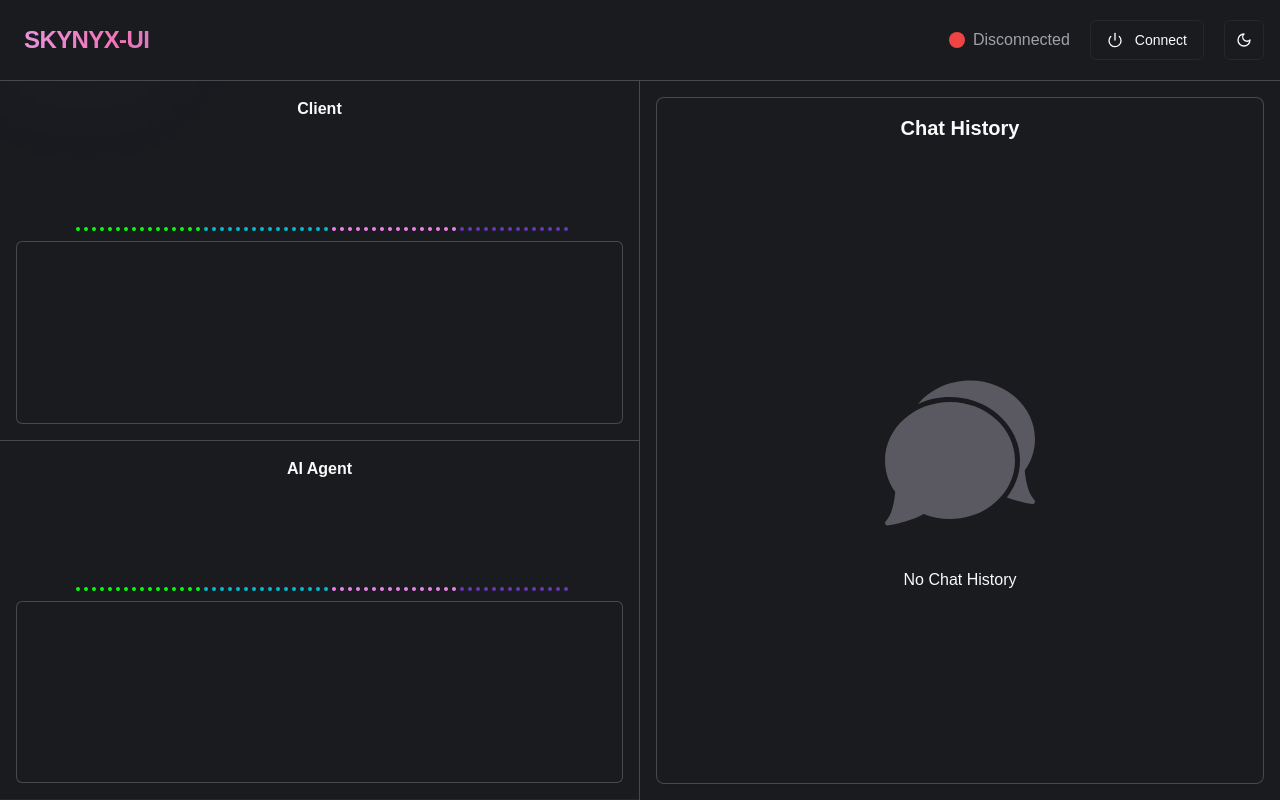
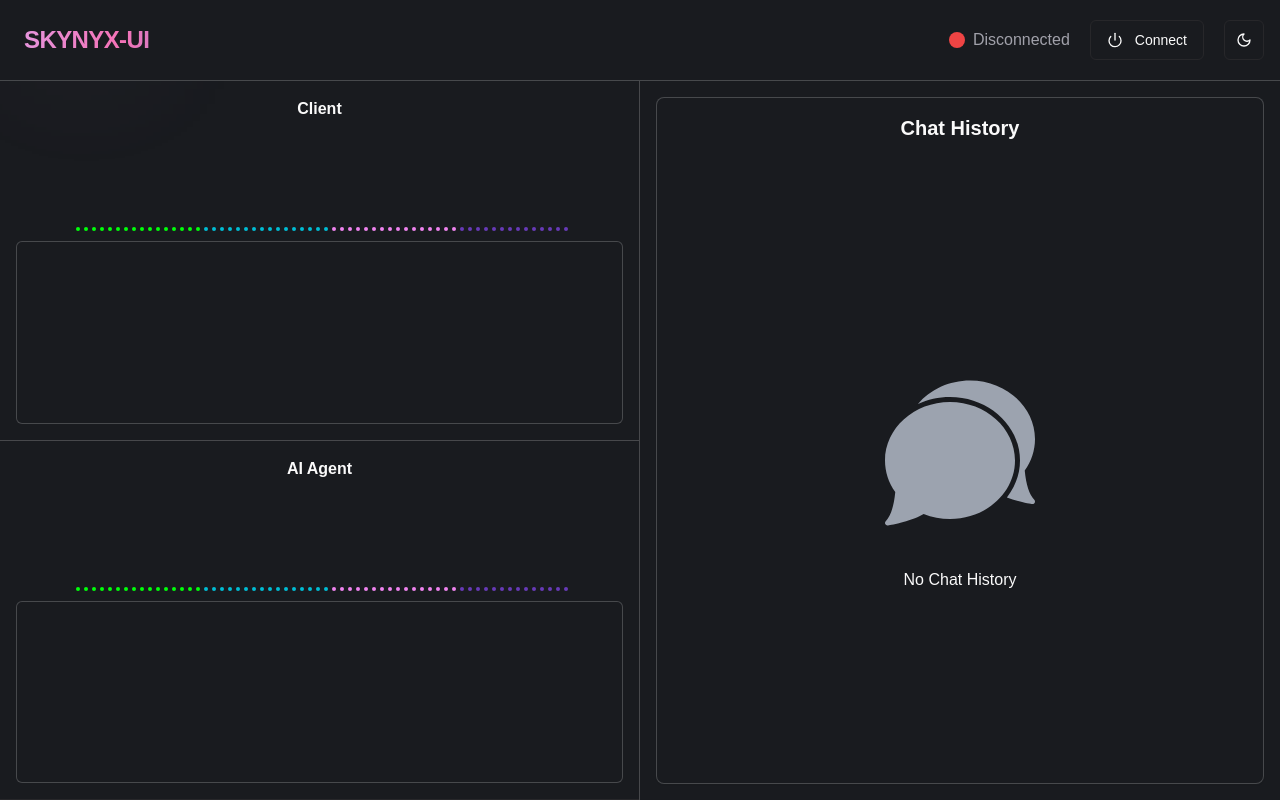
Before and after one commit to vishal-vaish/skynyx, a Next.js app: page / in a window 1280 px wide. Built offline with nearby package versions, Linux system fonts and the light colour scheme.

Commit message:
Fixed the minor css

```diff
--- a/src/app/_component/Chat.tsx
+++ b/src/app/_component/Chat.tsx
@@ -24,7 +24,9 @@ const Chat = () => {
         <div
           className="flex h-full w-full justify-center items-center flex-col gap-10"
         >
-          <ChatSvgIcon/>
+          <div className="text-gray-300 dark:text-gray-400">
+            <ChatSvgIcon/>
+          </div>
           No Chat History
         </div>
       </Card>
--- a/src/components/ChatSvgIcon.tsx
+++ b/src/components/ChatSvgIcon.tsx
@@ -2,7 +2,7 @@ import React from 'react'
 
 const ChatSvgIcon = () => {
   return (
-    <svg fill="#5a5860" height="150px" width="150px" version="1.1" id="Capa_1" xmlns="http://www.w3.org/2000/svg"
+    <svg fill="currentColor" height="150px" width="150px" version="1.1" id="Capa_1" xmlns="http://www.w3.org/2000/svg"
          viewBox="0 0 60 60">
       <g>
         <path d="M26,9.586C11.664,9.586,0,20.09,0,33c0,4.499,1.418,8.856,4.106,12.627c-0.51,5.578-1.86,9.712-3.813,11.666
```
